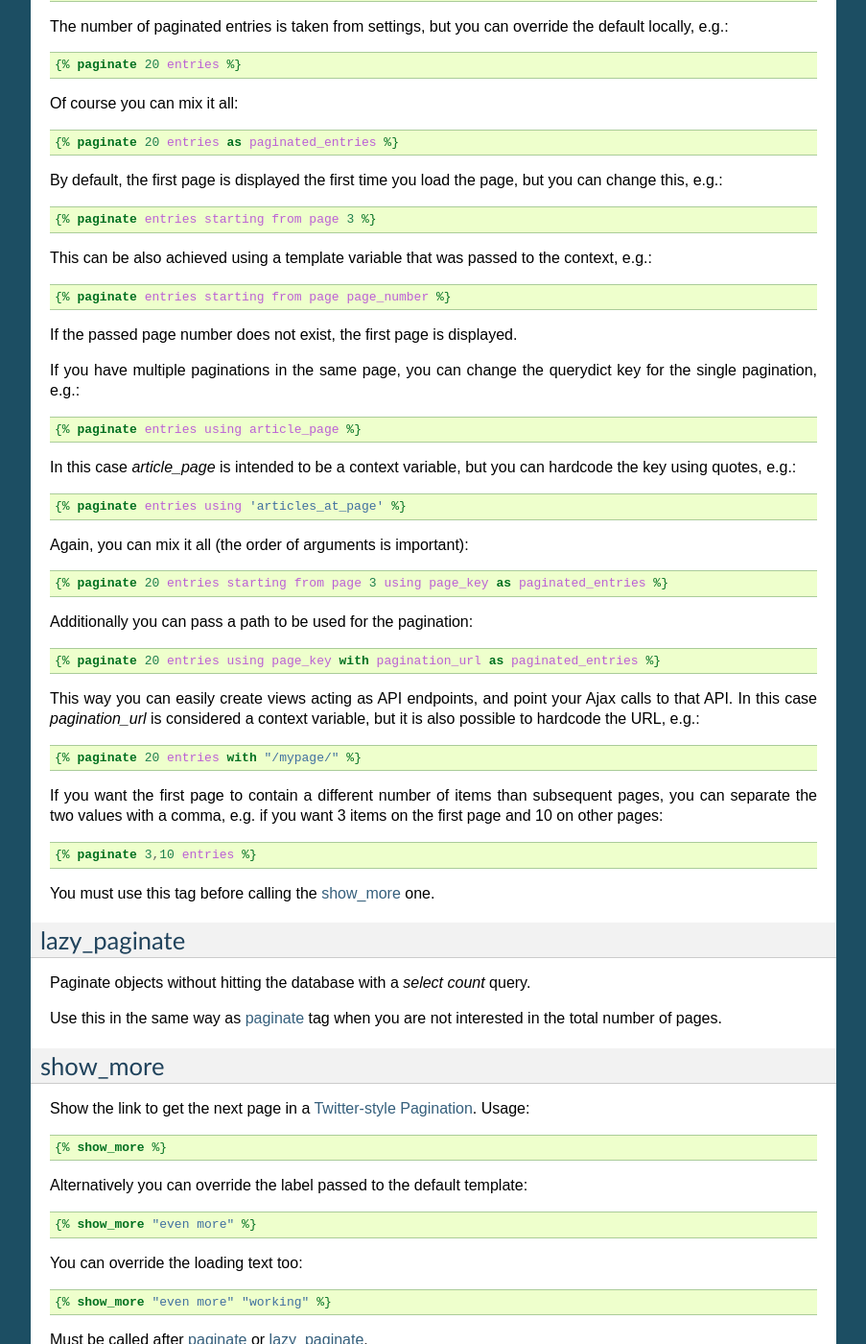
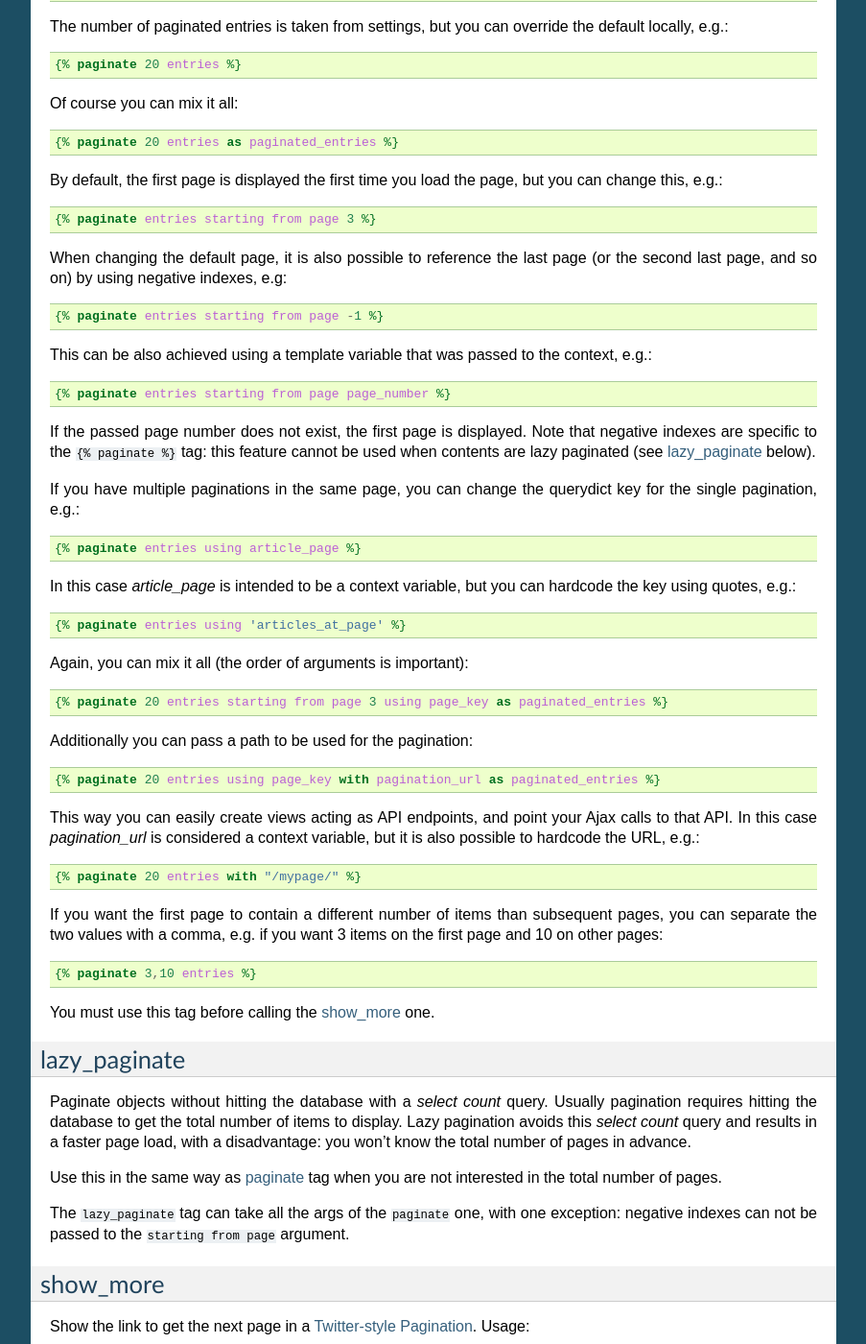
Before and after one commit to frankban/django-endless-pagination, a Sphinx documentation site: the page built from doc/templatetags_reference.rst, in a window 1280 px wide and 1400 px high, scrolled down 451 px. Shown: the whole window at 96% size, without its empty margins (198-1101 px from the left). Built offline with Sphinx 7.4.7, drawn with Linux system fonts in a browser that asks for light colours.

Commit message:
Documented the ability to reference the last page as default page in the paginate tag (by using negative indexes).

```diff
--- a/doc/lazy_pagination.rst
+++ b/doc/lazy_pagination.rst
@@ -23,5 +23,6 @@ e.g.:
     {% endfor %}
     {% show_more %}
 
-The ``lazy_paginate`` tag can take all the args of ``paginate``
-(see :doc:`templatetags_reference`).
+The ``lazy_paginate`` tag can take all the args of the ``paginate`` one, with
+one exception: negative indexes can not be passed to the ``starting from page``
+argument. See :doc:`templatetags_reference`.
--- a/doc/templatetags_reference.rst
+++ b/doc/templatetags_reference.rst
@@ -49,6 +49,13 @@ but you can change this, e.g.:
 
     {% paginate entries starting from page 3 %}
 
+When changing the default page, it is also possible to reference the last
+page (or the second last page, and so on) by using negative indexes, e.g:
+
+.. code-block:: html+django
+
+    {% paginate entries starting from page -1 %}
+
 This can be also achieved using a template variable that was passed to the
 context, e.g.:
 
@@ -57,6 +64,9 @@ context, e.g.:
     {% paginate entries starting from page page_number %}
 
 If the passed page number does not exist, the first page is displayed.
+Note that negative indexes are specific to the ``{% paginate %}`` tag: this
+feature cannot be used when contents are lazy paginated (see `lazy_paginate`_
+below).
 
 If you have multiple paginations in the same page, you can change the
 querydict key for the single pagination, e.g.:
@@ -106,9 +116,17 @@ lazy_paginate
 ~~~~~~~~~~~~~
 
 Paginate objects without hitting the database with a *select count* query.
+Usually pagination requires hitting the database to get the total number of
+items to display. Lazy pagination avoids this *select count* query and results
+in a faster page load, with a disadvantage: you won't know the total number of
+pages in advance.
 
-Use this in the same way as `paginate`_ tag when you are not interested
-in the total number of pages.
+Use this in the same way as `paginate`_ tag when you are not interested in the
+total number of pages.
+
+The ``lazy_paginate`` tag can take all the args of the ``paginate`` one, with
+one exception: negative indexes can not be passed to the ``starting from page``
+argument.
 
 show_more
 ~~~~~~~~~
```
Also changed, not shown: doc/changelog.rst (+14 -0 lines), 1 other file.
